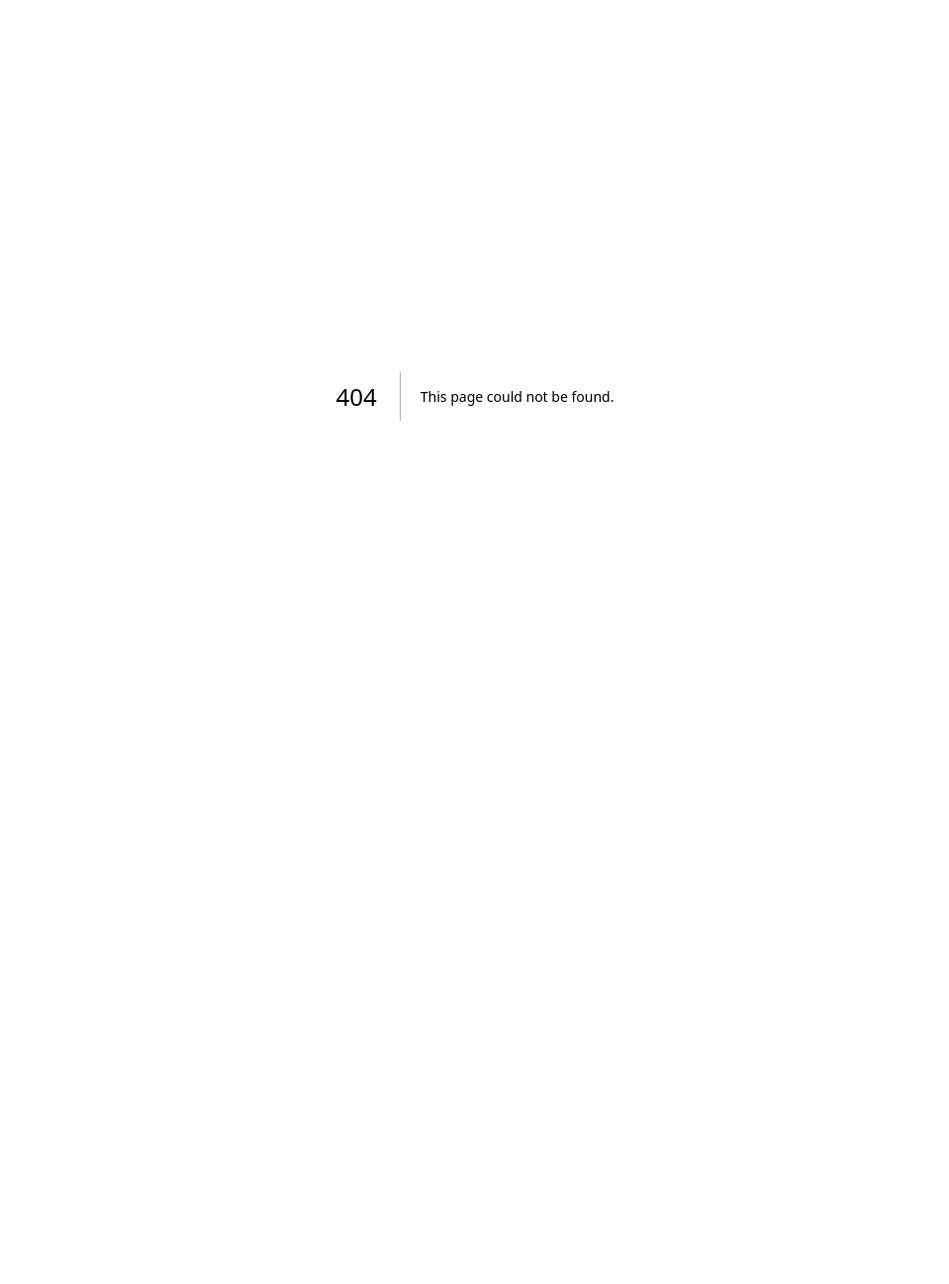
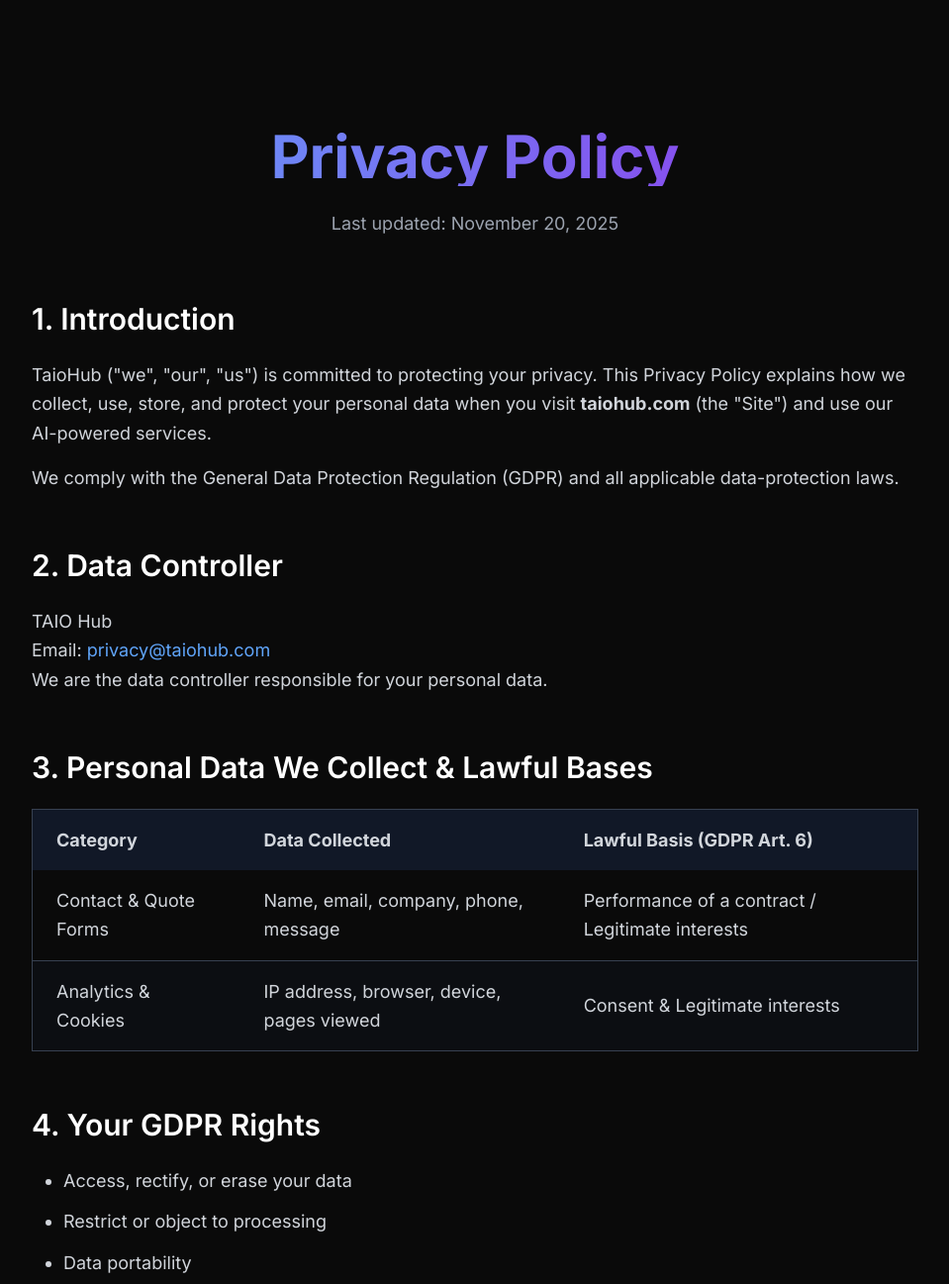
Before and after one commit to ctgokujriii/TAIO-HUB, a Next.js app: page /privacy in a window 1280 px wide. Before the commit this address had no page. Shown: the top 1297 px of the page at 99% size, without its empty margins (160-1119 px from the left). Before the commit the page ends 800 px from the top, so only its background shows below. Built offline with nearby package versions, Linux system fonts and the light colour scheme.

Commit message:
New Pages

```diff
--- a/src/app/components/Footer.tsx
+++ b/src/app/components/Footer.tsx
@@ -1,63 +1,79 @@
-import { motion } from 'framer-motion';
+// components/Footer.tsx
+'use client';
 
-const Footer = () => (
-  <footer className="py-8 px-4 bg-gray-800 text-center border-t border-gray-700">
+import { useEffect } from 'react';
+import Link from 'next/link';
+import { motion, useAnimation } from 'framer-motion';
+
+const Footer = () => {
+  const controls = useAnimation();
+
+  // This is the correct & only way to silence the warning permanently
+  useEffect(() => {
+    controls.start({ opacity: 1, y: 0 });
+  }, [controls]);
+
+  return (
+    <footer className="py-12 px-4 bg-gray-950 border-t border-gray-800">
+      {/* ← this replaces whileInView */}
       <motion.div
-      initial={{ opacity: 0, y: 20 }}
-      whileInView={{ opacity: 1, y: 0 }}
-      transition={{ duration: 0.6 }}
-      viewport={{ once: true }}
-      className="space-x-4 mb-4"
+        initial={{ opacity: 0, y: 30 }}
+        animate={controls}
+        transition={{ duration: 0.7, ease: 'easeOut' }}
+        className="max-w-7xl mx-auto text-center"
       >
-      <a
-        href="#"
+        {/* Legal Links */}
+        <div className="mb-8 space-x-8 text-sm md:text-base">
+          <Link
+            href="/privacy"
             className="text-blue-400 hover:text-blue-300 transition-colors duration-300"
-        aria-label="Privacy Policy"
           >
-        Privacy
-      </a>
-      <a
-        href="#"
+            Privacy Policy
+          </Link>
+          <Link
+            href="/terms"
             className="text-blue-400 hover:text-blue-300 transition-colors duration-300"
-        aria-label="Terms of Service"
           >
-        Terms
-      </a>
-      <a
-        href="#"
+            Terms of Service
+          </Link>
+          <Link
+            href="/#contact"
             className="text-blue-400 hover:text-blue-300 transition-colors duration-300"
-        aria-label="Contact Us"
           >
             Contact
-      </a>
-    </motion.div>
-    <div className="flex justify-center space-x-4 flex-wrap gap-2 mb-4">
-      {['Facebook', 'Twitter', 'LinkedIn'].map((social, i) => {
+          </Link>
+        </div>
+
+        {/* Social Icons */}
+        <div className="flex justify-center gap-8 mb-8">
+          {['Facebook', 'Twitter', 'LinkedIn'].map((social) => {
             const icon = social === 'Facebook' ? '📘' : social === 'Twitter' ? '🐦' : '💼';
-        const ariaLabel = `${social} Profile`;
-        const href = '#';  // Replace with real URLs, e.g., 'https://facebook.com/taiohub'
 
             return (
               <motion.a
                 key={social}
-            whileHover={{ scale: 1.2, rotate: 360 }}
+                href="#"
+                whileHover={{ scale: 1.4, rotate: 360 }}
                 whileTap={{ scale: 0.9 }}
-            transition={{ type: 'spring', stiffness: 300 }}
-            className="text-2xl text-gray-300 hover:text-blue-400 transition-colors duration-300"
-            href={href}
-            aria-label={ariaLabel}
+                transition={{ type: 'spring', stiffness: 400 }}
+                className="text-3xl text-gray-400 hover:text-blue-400"
+                aria-label={social}
               >
                 {icon}
               </motion.a>
             );
           })}
         </div>
-    <p className="text-gray-400 text-sm">
-      Made with ❤️ by the TAIO Hub Team.
+
+        {/* Copyright */}
+        <p className="text-gray-500 text-sm leading-relaxed">
+          Made with ❤️ by the TAIO Hub Team
           <br />
           © 2025 TAIO Hub. All rights reserved.
         </p>
+      </motion.div>
     </footer>
   );
+};
 
 export default Footer;
--- /dev/null
+++ b/src/app/privacy/page.tsx
@@ -0,0 +1,106 @@
+// src/app/privacy/page.tsx
+import type { Metadata } from 'next';
+import Link from 'next/link';
+
+export const metadata: Metadata = {
+  title: 'Privacy Policy - TaioHub',
+  description: 'GDPR-compliant Privacy Policy for TaioHub',
+};
+
+export default function PrivacyPage() {
+  return (
+    <main className="min-h-screen bg-[#0a0a0a] text-white">
+      <div className="pt-32 pb-20 px-6">
+        <div className="max-w-4xl mx-auto">
+          <h1 className="text-5xl md:text-6xl font-bold text-center mb-6 bg-gradient-to-r from-blue-400 to-purple-600 bg-clip-text text-transparent">
+            Privacy Policy
+          </h1>
+          <p className="text-center text-gray-400 text-lg mb-16">
+            Last updated: November 20, 2025
+          </p>
+
+          <div className="space-y-14 text-gray-300 leading-relaxed text-lg">
+            <section>
+              <h2 className="text-3xl font-semibold mb-6 text-white">1. Introduction</h2>
+              <p className="mb-4">
+                TaioHub ("we", "our", "us") is committed to protecting your privacy. This Privacy Policy explains how we collect, use, store, and protect your personal data when you visit <strong>taiohub.com</strong> (the "Site") and use our AI-powered services.
+              </p>
+              <p>We comply with the General Data Protection Regulation (GDPR) and all applicable data-protection laws.</p>
+            </section>
+
+            <section>
+              <h2 className="text-3xl font-semibold mb-6 text-white">2. Data Controller</h2>
+              <p>TAIO Hub<br />
+                 Email: <a href="mailto:privacy@taiohub.com" className="text-blue-400 hover:underline">privacy@taiohub.com</a><br />
+                 We are the data controller responsible for your personal data.</p>
+            </section>
+
+            <section>
+              <h2 className="text-3xl font-semibold mb-6 text-white">3. Personal Data We Collect & Lawful Bases</h2>
+              <div className="overflow-x-auto">
+                <table className="w-full text-left border border-gray-700 rounded-lg">
+                  <thead className="bg-gray-900">
+                    <tr>
+                      <th className="px-6 py-4">Category</th>
+                      <th className="px-6 py-4">Data Collected</th>
+                      <th className="px-6 py-4">Lawful Basis (GDPR Art. 6)</th>
+                    </tr>
+                  </thead>
+                  <tbody className="divide-y divide-gray-700">
+                    <tr>
+                      <td className="px-6 py-4">Contact & Quote Forms</td>
+                      <td className="px-6 py-4">Name, email, company, phone, message</td>
+                      <td className="px-6 py-4">Performance of a contract / Legitimate interests</td>
+                    </tr>
+                    <tr className="bg-gray-900/30">
+                      <td className="px-6 py-4">Analytics & Cookies</td>
+                      <td className="px-6 py-4">IP address, browser, device, pages viewed</td>
+                      <td className="px-6 py-4">Consent & Legitimate interests</td>
+                    </tr>
+                  </tbody>
+                </table>
+              </div>
+            </section>
+
+            <section>
+              <h2 className="text-3xl font-semibold mb-6 text-white">4. Your GDPR Rights</h2>
+              <ul className="list-disc pl-8 space-y-3">
+                <li>Access, rectify, or erase your data</li>
+                <li>Restrict or object to processing</li>
+                <li>Data portability</li>
+                <li>Withdraw consent at any time</li>
+                <li>Lodge a complaint with a supervisory authority</li>
+              </ul>
+              <p className="mt-6">Contact us at <a href="mailto:privacy@taiohub.com" className="text-blue-400 hover:underline">privacy@taiohub.com</a> — we respond within 30 days.</p>
+            </section>
+
+            <section>
+              <h2 className="text-3xl font-semibold mb-6 text-white">5. Data Retention & Security</h2>
+              <p>Contact inquiries: 2 years<br />Analytics data: 14 months<br />We use HTTPS and industry-standard security measures.</p>
+            </section>
+
+            <section>
+              <h2 className="text-3xl font-semibold mb-6 text-white">6. International Transfers</h2>
+              <p>Data may be processed outside the EEA (e.g., USA) under EU Standard Contractual Clauses and the EU-U.S. Data Privacy Framework.</p>
+            </section>
+
+            <section>
+              <h2 className="text-3xl font-semibold mb-6 text-white">7. Contact</h2>
+              <p>Email: <a href="mailto:privacy@taiohub.com" className="text-blue-400 hover:underline">privacy@taiohub.com</a></p>
+            </section>
+          </div>
+
+          <div className="mt-20 text-center">
+            <Link href="/" className="inline-block px-8 py-4 bg-blue-600 hover:bg-blue-700 rounded-lg font-medium transition">
+              ← Back to Home
+            </Link>
+          </div>
+        </div>
+      </div>
+
+      <footer className="border-t border-gray-800 py-10 text-center text-gray-500 text-sm">
+        © 2025 TaioHub. All rights reserved.
+      </footer>
+    </main>
+  );
+}
--- /dev/null
+++ b/src/app/terms/page.tsx
@@ -0,0 +1,79 @@
+// src/app/terms/page.tsx
+import type { Metadata } from 'next';
+import Link from 'next/link';
+
+export const metadata: Metadata = {
+  title: 'Terms of Service - TaioHub',
+  description: 'Terms of Service and legal conditions for using TaioHub.',
+};
+
+export default function TermsPage() {
+  return (
+    <main className="min-h-screen bg-[#0a0a0a] text-white">
+      <div className="pt-32 pb-20 px-6">
+        <div className="max-w-4xl mx-auto">
+          <h1 className="text-5xl md:text-6xl font-bold text-center mb-6 bg-gradient-to-r from-blue-400 to-purple-600 bg-clip-text text-transparent">
+            Terms of Service
+          </h1>
+          <p className="text-center text-gray-400 text-lg mb-16">
+            Last updated: November 20, 2025
+          </p>
+
+          <div className="space-y-14 text-gray-300 leading-relaxed text-lg">
+            {/* === ALL YOUR GDPR-COMPLIANT TERMS CONTENT GOES HERE === */}
+            <section>
+              <h2 className="text-3xl font-semibold mb-6 text-white">1. Acceptance of Terms</h2>
+              <p>By accessing or using taiohub.com and its AI services, you agree to these Terms of Service and our <Link href="/privacy" className="text-blue-400 hover:underline">Privacy Policy</Link>.</p>
+            </section>
+
+            <section>
+              <h2 className="text-3xl font-semibold mb-6 text-white">2. Changes to Terms</h2>
+              <p>We may modify these Terms at any time. Continued use after changes constitutes acceptance.</p>
+            </section>
+
+            <section>
+              <h2 className="text-3xl font-semibold mb-6 text-white">3. Permitted Use</h2>
+              <p>You may use our AI tools for lawful personal and commercial purposes. You must not:</p>
+              <ul className="list-disc pl-8 space-y-3">
+                <li>Use the service for illegal or unauthorized purposes</li>
+                <li>Attempt to reverse-engineer, overload, or harm the service</li>
+                <li>Remove copyright or proprietary notices from outputs</li>
+                <li>Generate harmful, discriminatory, or illegal content</li>
+              </ul>
+            </section>
+
+            <section>
+              <h2 className="text-3xl font-semibold mb-6 text-white">4. Intellectual Property</h2>
+              <p>The Site, its design, and our AI models are owned by TAIO Hub and protected by copyright, trademark, and other laws.</p>
+            </section>
+
+            <section>
+              <h2 className="text-3xl font-semibold mb-6 text-white">5. Limitation of Liability</h2>
+              <p>To the fullest extent permitted by law, TAIO Hub shall not be liable for indirect, incidental, or consequential damages.</p>
+            </section>
+
+            <section>
+              <h2 className="text-3xl font-semibold mb-6 text-white">6. Governing Law</h2>
+              <p>These Terms are governed by the laws of England and Wales. Any disputes shall be subject to the exclusive jurisdiction of the courts of England and Wales.</p>
+            </section>
+
+            <section>
+              <h2 className="text-3xl font-semibold mb-6 text-white">7. Contact</h2>
+              <p>Email: <a href="mailto:legal@taiohub.com" className="text-blue-400 hover:underline">legal@taiohub.com</a></p>
+            </section>
+          </div>
+
+          <div className="mt-20 text-center">
+            <Link href="/" className="inline-block px-8 py-4 bg-blue-600 hover:bg-blue-700 rounded-lg font-medium transition">
+              ← Back to Home
+            </Link>
+          </div>
+        </div>
+      </div>
+
+      <footer className="border-t border-gray-800 py-10 text-center text-gray-500 text-sm">
+        © 2025 TaioHub. All rights reserved.
+      </footer>
+    </main>
+  );
+}
```
Lines whose indentation alone changed are shown as unchanged.
